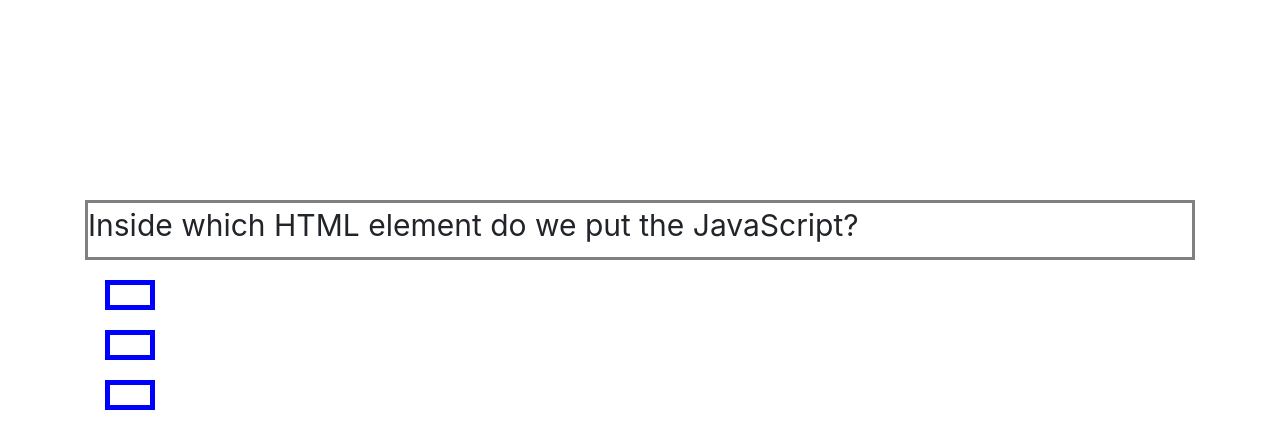
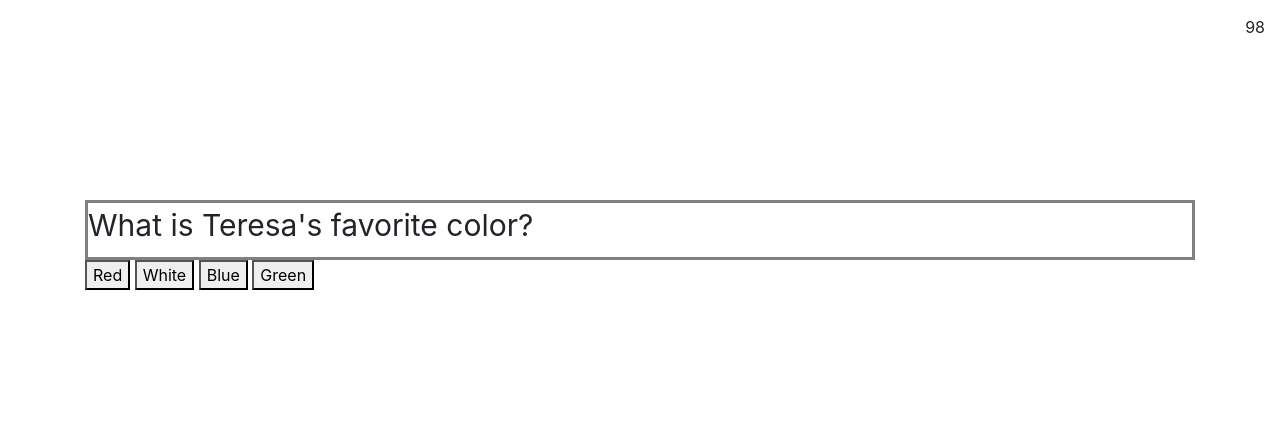
Before and after one commit to TeresaLiuu/CodeQuiz, a plain HTML site: page index.html in a window 1280 px wide. Both pictures are taken after a click on the button "Start Quiz". Drawn offline with nearby package versions, Linux system fonts and the light colour scheme.

Commit message:
validateAnswer

```diff
--- a/index.html
+++ b/index.html
@@ -12,26 +12,25 @@
 </head>
 
 <body>
+    <div id="timer"></div>
     <div class="container">
         <h1 id="title">Coding Quiz Chanllenge</h1>
-        <p id="rule">Try to answer the following code-related questions within the time limit. Keep in mind that incorrect answers
+        <p id="rule">Try to answer the following code-related questions within the time limit. Keep in mind that
+            incorrect answers
             will penalize your score time by five seconds!</p>
 
-        <button type="button" id="start">Start Quiz</button>
+        <button type="button" id="start" onclick="startQuiz()">Start Quiz</button>
         <div id="quiz">
-            <div id="question" style="display:none"></div>
-            <div id="choices" >
-                <div class="choice" id="A" onclick="checkAns('A')" style="display: none"></div>
-                <div class="choice" id="B" onclick="checkAns('B')" style="display: none"></div>
-                <div class="choice" id="C" onclick="checkAns('C')" style="display: none"></div>
-            </div>
-            <div id="timer">
-                <div id="counter"></div>
+            <div id="question" style="display: none;"></div>
+            <div id="choices" style="display: none;">
+                <button type="button" id="choice1" onclick="validateAnswer(0)"></button>
+                <button type="button" id="choice2" onclick="validateAnswer(1)"></button>
+                <button type="button" id="choice3" onclick="validateAnswer(2)"></button>
+                <button type="button" id="choice4" onclick="validateAnswer(3)"></button>
             </div>
         </div>
         <div id="score"></div>
     </div>
-
 
     <script src="script.js"></script>
     <script src="questions.js"></script>
--- a/script.js
+++ b/script.js
@@ -1,75 +1,108 @@
+
 var startEl = document.getElementById("start");
 var quizEl = document.getElementById("quiz");
 var questionEl = document.getElementById("question");
-var choiceA = document.getElementById("A");
-var choiceB = document.getElementById("B");
-var choiceC = document.getElementById("C");
+// var choice1 = document.getElementById("A");
+// var choice2 = document.getElementById("B");
+// var choice3 = document.getElementById("C");
+// var choice4 = document.getElementById("D");
 var counterEl = document.getElementById("counter");
 var scoreCount = document.getElementById("score");
-var h1Tag = document.getElementById ("title");
-var pTag = document.getElementById ("rule");
-
-
-startEl.addEventListener("click", startQuiz);
+var h1Tag = document.getElementById("title");
+var pTag = document.getElementById("rule");
+var time = 100;
+var timerElement = document.getElementById('timer');
+var questionsIndex = 0;
+var buttonEl = document.getElementById('choices');
+var button1 = document.getElementById('choice1');
+var button2 = document.getElementById('choice2');
+var button3 = document.getElementById('choice3');
+var button4 = document.getElementById('choice4');
+var choicesIndex = 0;
 
 
 
-function startQuiz(){
-    startEl.style.display= "none";
-    h1Tag.style.display= "none";
-    pTag.style.display = "none";
-    questionEl.style.display="block";
-    choiceA.style.display="block";
-    choiceB.style.display="block";
-    choiceC.style.display="block";
+
+// startEl.addEventListener("click", startQuiz);
+
+function timer() {
+    // Decrement time variable by 1
+    --time;
+    // Update HTML dom
+    timerElement.innerHTML = time;
+
+    // If time ever reaches 0, end the game
+    if (time === 0) {
+        gameOver();
+    }
 }
 
-var questions = [
-    {
-        question: "Inside which HTML element do we put the JavaScript?",
+function gameOver() {
 
-        choiceA: "<javascript>",
-        choiceB: "<script>",
-        choiceC: "<scripting>",
-        correct: "B"
-    },
+    // This function runs when the timer hits 0
+    // This function runs when the Array of questions = 0;
+    // AKA when you are out of questions to ask
+    // Score screen
+}
 
-    {
-        question: "Where is the correct place to insert a JavaScript?",
-
-        choiceA: "Both the <head> and <body> section are correct",
-        choiceB: "The <body> section",
-        choiceC: "The <head> section",
-        correct: "A"
-
-    },
-    {
-        question: "What is the correct syntax for referring to an external script called 'xxx.js'?",
-
-        choiceA: "<script src = 'xxx.js'>",
-        choiceB: "<script href = 'xxx.js'>",
-        choiceC: "<script name='xxx.js'>",
-        correct: "A"
-
-    },
-    {
-        question: "The external JavaScript file must contain the <script> tag",
-
-        choiceA: "True",
-        choiceB: "False",
-        correct: "B"
-
-        },
-    {
-        question: "How do you create a function in JavaScript?",
-        choiceA: "Function =myFunction()",
-        choiceB: "Function myFunction()",
-        choiceC: "Function:myFunction()",
-        correct: "B"
-
-        }
-
-]
+function validateAnswer(choice) {
+    // choice=0
 
 
-questionEl.innerHTML= questions[0].question;
+
+    //choice=0,1,2,3
+    if (choice===questions[questionsIndex-1].correct){
+        alert("dffgfg");
+    };
+    // Check if the button they clicked is the answer
+    // If not, subtract 10 seconds from time
+    // Run this each time they click a button
+}
+
+function generateQuestion() {
+
+    // TitleElement.innerHTML = '';
+    // ButtonEl.innerHTML = '';
+
+    // Create new question title
+    // Iterate through question choices
+    // Create button for each choice
+    // LOOP
+    // Create button variable
+    // Add class attribute = 'question-buttons'
+    // Add class attribute to each button, responding to their text
+    // Add text content to each button
+    button1.innerHTML = questions[questionsIndex].choices[0];
+    button2.innerHTML = questions[questionsIndex].choices[1];
+    button3.innerHTML = questions[questionsIndex].choices[2];
+    button4.innerHTML = questions[questionsIndex].choices[3];
+
+    // Add this.addEventListener('click', generateQuestions);
+    // Append button to button element DIV
+
+    startEl.style.display = "none";
+    h1Tag.style.display = "none";
+    pTag.style.display = "none";
+    questionEl.style.display = "block";
+    buttonEl.style.display= "block";
+
+
+    // bootstrap class hide/show
+
+    questionEl.innerHTML = questions[questionsIndex].question;
+
+    ++questionsIndex;
+}
+
+function startQuiz() {
+
+    //Set each element class = 'hide';
+
+    //Set questions elements class = 'show';
+
+    // Start the countdown
+    setInterval(timer, 1000);
+
+    // Run generate question function
+    generateQuestion();
+}
--- a/style.css
+++ b/style.css
@@ -4,6 +4,12 @@
     margin: 0 auto;
     display: block;
     border: 3px solid grey;
+}
+
+#timer {
+    position: absolute;
+    top: 15px;
+    right: 15px;
 }
 
 #start:hover {
@@ -19,7 +25,7 @@
     font-size: 25px;
 }
 
-h3,{
+h3 {
     display: inline-block;
 }
 
@@ -37,7 +43,7 @@
     font-size: 30px;
 }
 
-#A, #B, #C {
+.choice {
     border: 5px solid blue;
     display: inline-block;
     height:30px;
```
